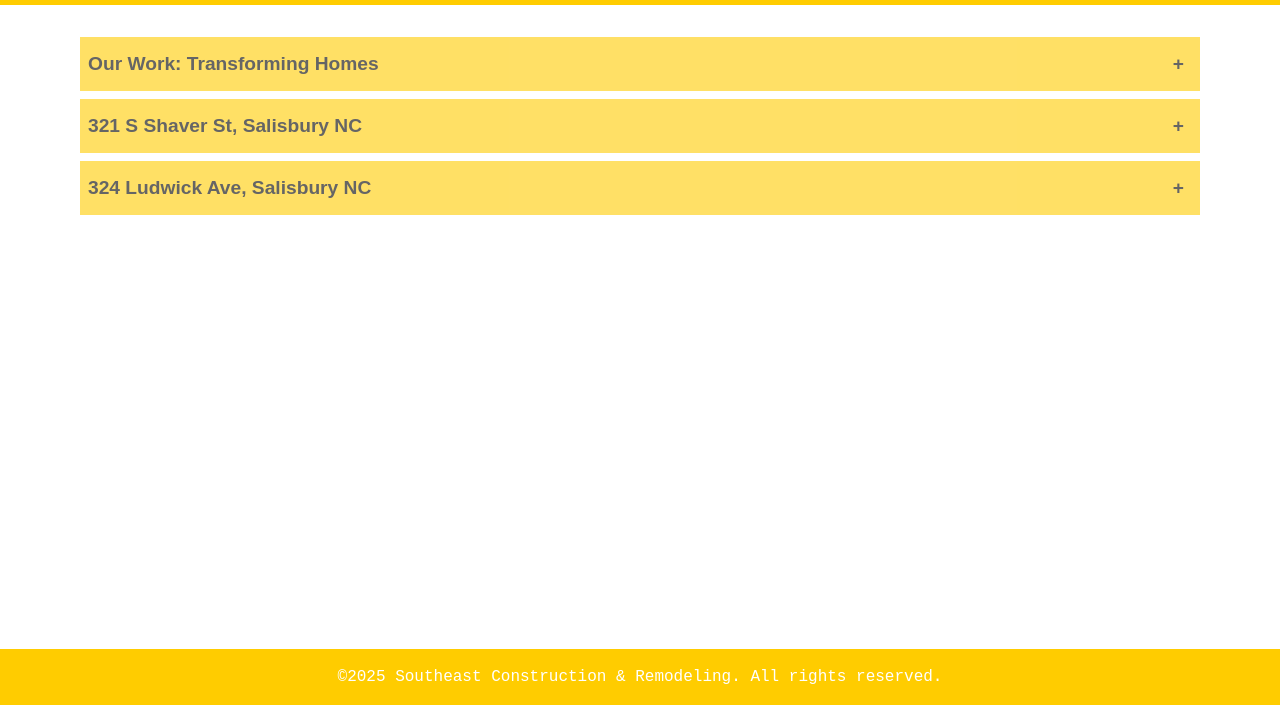
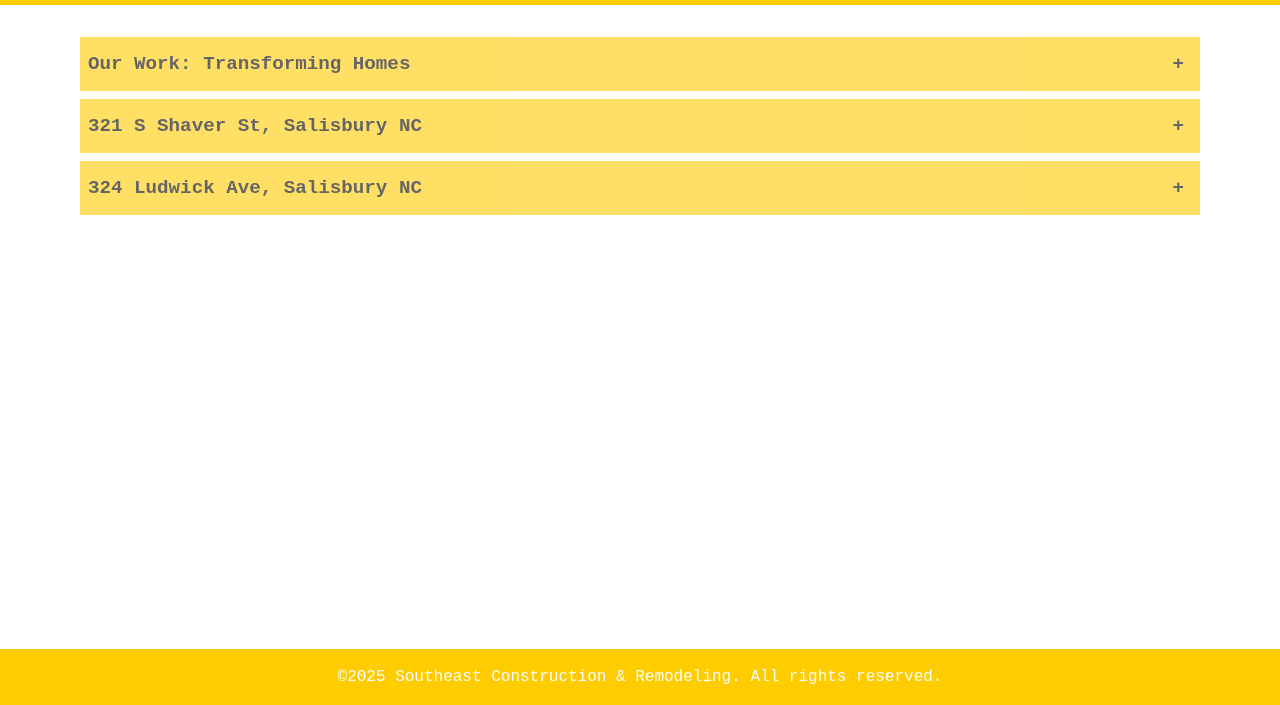
Before and after one commit to John-LukeD/SoutheastContractingRestoration, a plain HTML site: page OurWork.html in a window 1280 px wide. Shown: the part 95-800 px from the top of the page. Drawn offline with Linux system fonts and the light colour scheme.

Commit message:
font change

```diff
--- a/css/styles.css
+++ b/css/styles.css
@@ -24,6 +24,10 @@ body {
     line-height: 1.5;
     background: var(--primary-bg-color);
     color: black;
+}
+
+button {
+    font-family:'Courier New', Courier, monospace;
 }
 
 p {
```
